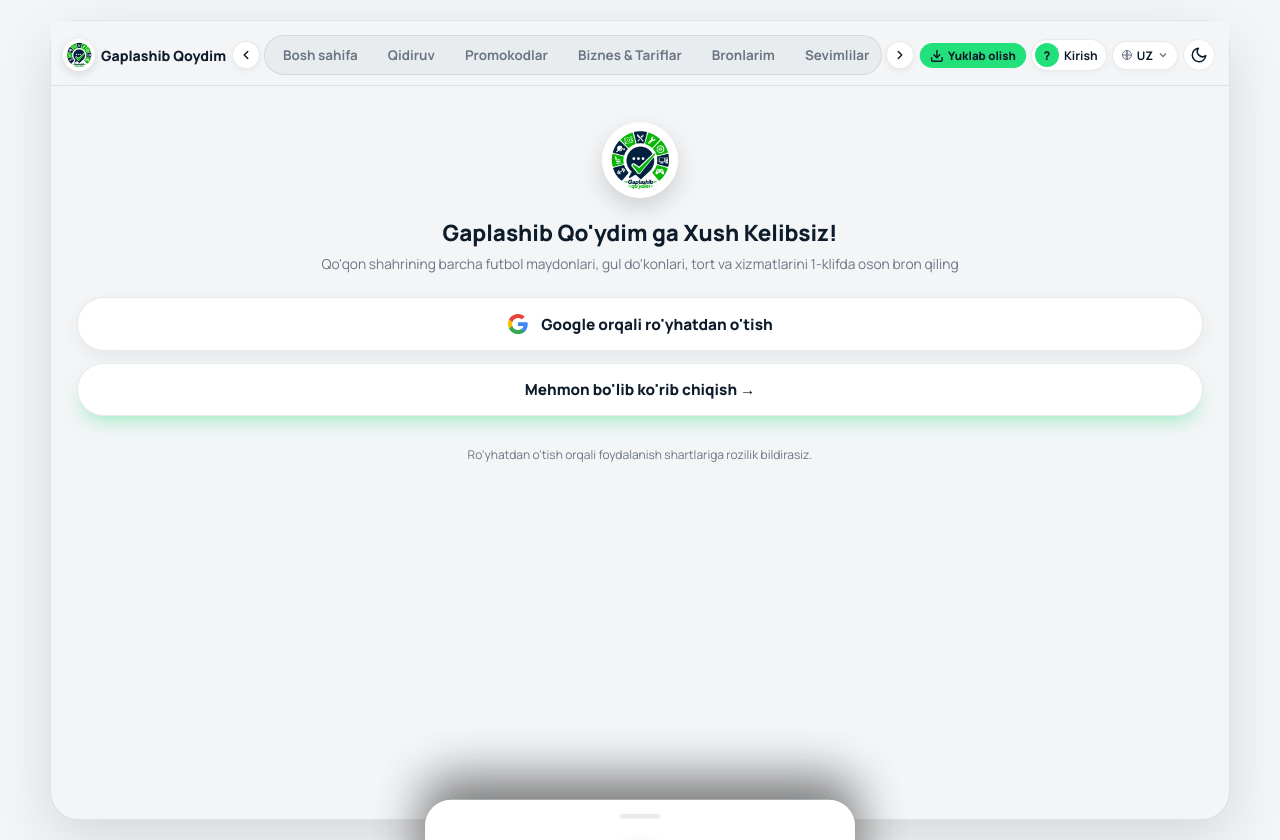
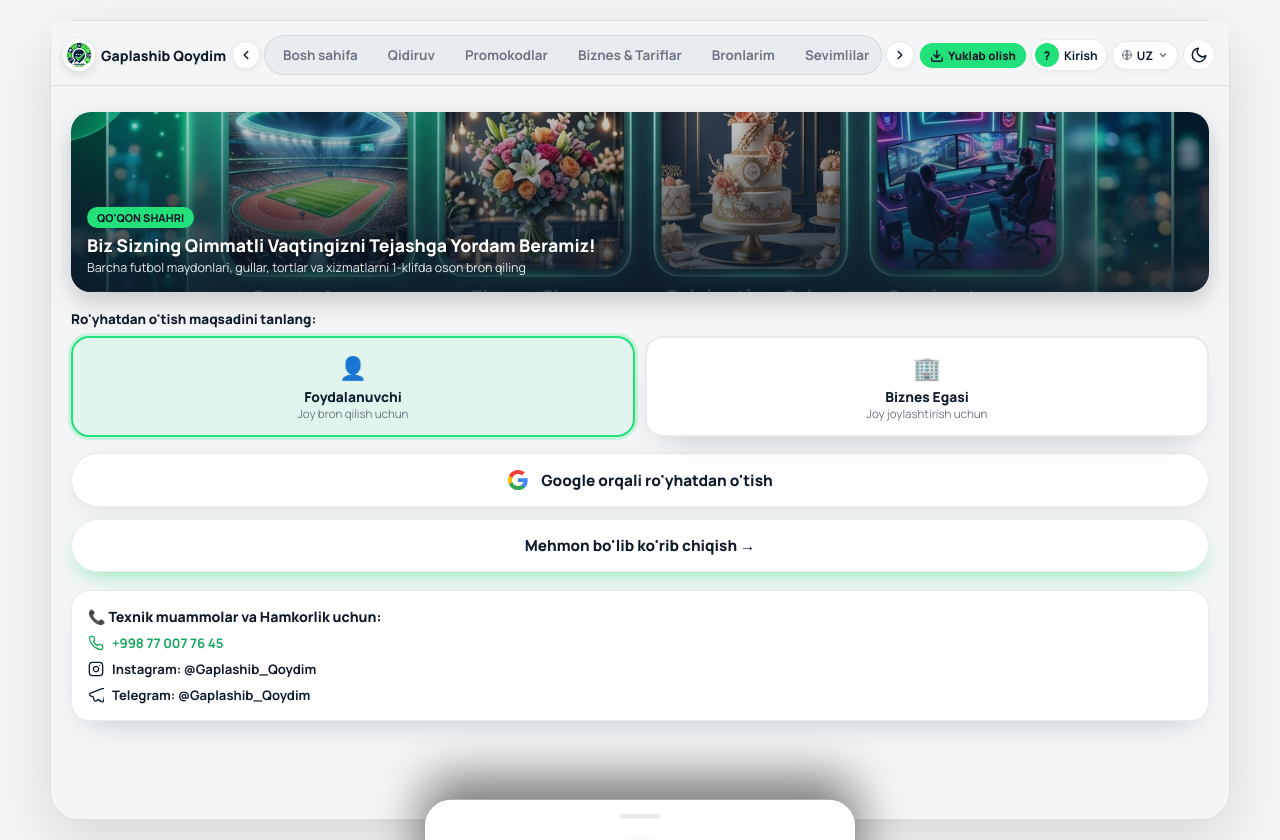
Before and after one commit to Color-Space-Agency/gaplashib-qoydim, a website: page index.html in a window 1280 px wide. Drawn offline with Linux system fonts and the light colour scheme.

Commit message:
Add User vs Business Owner role selection frames, slogan hero banner, and support contact details on Auth Screen

```diff
--- a/index.html
+++ b/index.html
@@ -358,11 +358,7 @@ html.dark .desktop-nav-link.active{
 
 /* ONBOARDING & GOOGLE AUTH SCREEN (`#screen-auth`) */
 .auth-hero{
-  text-align: center; padding: 20px 10px 10px;
-}
-.auth-logo-img{
-  width: 76px; height: 76px; border-radius: 50%; object-fit: contain;
-  box-shadow: 0 10px 24px rgba(0,0,0,0.15); margin-bottom: 14px;
+  text-align: center; padding: 10px 4px;
 }
 .btn-google-auth{
   width: 100%; display: flex; align-items: center; justify-content: center; gap: 12px;
@@ -373,6 +369,16 @@ html.dark .desktop-nav-link.active{
 }
 .btn-google-auth:hover{ border-color: var(--green); transform: translateY(-2px); }
 .btn-google-auth:active{ transform: scale(0.97); }
+
+/* ROLE SELECTION CARDS (FOYDALANUVCHI / BIZNES EGASI) */
+.role-card{
+  background: var(--surface); border: 2px solid var(--line); border-radius: 18px;
+  padding: 14px; text-align: center; cursor: pointer; transition: all 0.2s ease;
+  box-shadow: var(--shadow);
+}
+.role-card.active{
+  border-color: var(--green); background: rgba(34,224,122,0.08); box-shadow: 0 0 0 3px rgba(34,224,122,0.2);
+}
 
 .search-bar{
   display:flex; align-items:center; gap:10px;
@@ -825,12 +831,36 @@ html.dark .status-pill{color:var(--green);}
     </div>
   </div>
 
-  <!-- ONBOARDING & GOOGLE AUTH SCREEN -->
+  <!-- ONBOARDING & GOOGLE AUTH SCREEN WITH ROLE FRAMES -->
   <section class="screen" id="screen-auth">
     <div class="auth-hero">
-      <img src="logo.jpg" alt="Gaplashib Qoydim Logo" class="auth-logo-img">
-      <h2 style="font-size:1.4rem; margin:0 0 6px; font-weight:800;" id="txtAuthTitle">Gaplashib Qo'ydim ga Xush Kelibsiz!</h2>
-      <p style="font-size:0.86rem; color:var(--muted); margin:0 0 24px;" id="txtAuthSub">Qo'qon shahrining barcha futbol maydonlari, gul do'konlari, tort va xizmatlarini 1-klifda oson bron qiling</p>
+
+      <!-- HIGH-IMPACT HERO ADVERTISING BANNER -->
+      <div style="background-image:url('hero_banner.jpg'); background-size:cover; background-position:center; height:180px; border-radius:20px; position:relative; overflow:hidden; display:flex; align-items:flex-end; padding:16px; margin-bottom:18px; box-shadow:0 10px 24px rgba(0,0,0,0.18);">
+        <div style="position:absolute; inset:0; background:linear-gradient(180deg, rgba(13,27,42,0.2) 0%, rgba(13,27,42,0.85) 100%); z-index:1;"></div>
+        <div style="position:relative; z-index:2; color:#fff; text-align:left;">
+          <span style="background:var(--green); color:var(--navy); font-weight:800; font-size:0.68rem; padding:3px 10px; border-radius:100px;">QO'QON SHAHRI</span>
+          <h3 style="margin:6px 0 2px; font-size:1.1rem; font-weight:800; text-shadow:0 2px 8px rgba(0,0,0,0.5);" id="txtAuthHeadline">Biz Sizning Qimmatli Vaqtingizni Tejashga Yordam Beramiz!</h3>
+          <p style="margin:0; font-size:0.78rem; opacity:0.9;" id="txtAuthSub">Barcha futbol maydonlari, gullar, tortlar va xizmatlarni 1-klifda oson bron qiling</p>
+        </div>
+      </div>
+
+      <!-- INTERACTIVE ROLE SELECTION FRAMES (FOYDALANUVCHI / BIZNES EGASI) -->
+      <div style="text-align:left; margin-bottom:16px;">
+        <label style="font-size:0.84rem; font-weight:800; color:var(--ink); margin-bottom:8px; display:block;" id="lblRoleTitle">Ro'yhatdan o'tish maqsadini tanlang:</label>
+        <div style="display:grid; grid-template-columns:1fr 1fr; gap:10px;">
+          <div class="role-card active" id="roleUserCard" onclick="selectRole('user')">
+            <div style="font-size:1.4rem; margin-bottom:4px;">👤</div>
+            <div style="font-weight:800; font-size:0.86rem; color:var(--ink);" id="txtRoleUserTitle">Foydalanuvchi</div>
+            <div style="font-size:0.72rem; color:var(--muted);" id="txtRoleUserSub">Joy bron qilish uchun</div>
+          </div>
+          <div class="role-card" id="roleVendorCard" onclick="selectRole('vendor')">
+            <div style="font-size:1.4rem; margin-bottom:4px;">🏢</div>
+            <div style="font-weight:800; font-size:0.86rem; color:var(--ink);" id="txtRoleVendorTitle">Biznes Egasi</div>
+            <div style="font-size:0.72rem; color:var(--muted);" id="txtRoleVendorSub">Joy joylashtirish uchun</div>
+          </div>
+        </div>
+      </div>
 
       <!-- GOOGLE ONE-TAP REGISTRATION / SIGN IN BUTTON -->
       <button class="btn-google-auth" onclick="loginWithGoogle()">
@@ -843,13 +873,29 @@ html.dark .status-pill{color:var(--green);}
         <span id="txtGoogleAuthBtn">Google orqali ro'yhatdan o'tish</span>
       </button>
 
-      <button class="btn-primary" style="background:var(--surface); border:1px solid var(--line); color:var(--ink); margin-bottom:14px;" onclick="continueAsGuest()" id="txtGuestAuthBtn">
+      <button class="btn-primary" style="background:var(--surface); border:1px solid var(--line); color:var(--ink); margin-bottom:18px;" onclick="continueAsGuest()" id="txtGuestAuthBtn">
         Mehmon bo'lib ko'rib chiqish →
       </button>
 
-      <div style="font-size:0.75rem; color:var(--muted); margin-top:16px;">
-        Ro'yhatdan o'tish orqali foydalanish shartlariga rozilik bildirasiz.
+      <!-- TECHNICAL SUPPORT & PARTNERSHIP CONTACT BLOCK -->
+      <div style="background:var(--surface); border:1px solid var(--line); border-radius:18px; padding:16px; text-align:left; font-size:0.82rem; box-shadow:var(--shadow);">
+        <div style="font-weight:800; font-size:0.88rem; margin-bottom:8px; color:var(--ink);" id="txtSupportTitle">📞 Texnik muammolar va Hamkorlik uchun:</div>
+        <div style="display:flex; flex-direction:column; gap:8px;">
+          <a href="tel:+998770077645" style="display:flex; align-items:center; gap:8px; font-weight:700; color:var(--green-dim);">
+            <svg class="ic" viewBox="0 0 24 24" style="width:16px;height:16px;"><path d="M22 16.92v3a2 2 0 01-2.18 2 19.79 19.79 0 01-8.63-3.07 19.5 19.5 0 01-6-6 19.79 19.79 0 01-3.07-8.67A2 2 0 014.11 2h3a2 2 0 012 1.72 12.84 12.84 0 00.7 2.81 2 2 0 01-.45 2.11L8.09 9.91a16 16 0 006 6l1.27-1.27a2 2 0 012.11-.45 12.84 12.84 0 002.81.7A2 2 0 0122 16.92z"/></svg>
+            +998 77 007 76 45
+          </a>
+          <a href="https://instagram.com/Gaplashib_Qoydim" target="_blank" style="display:flex; align-items:center; gap:8px; font-weight:700; color:var(--ink);">
+            <svg class="ic" viewBox="0 0 24 24" style="width:16px;height:16px;"><rect x="2" y="2" width="20" height="20" rx="5" ry="5"/><path d="M16 11.37A4 4 0 1112.63 8 4 4 0 0116 11.37z"/><line x1="17.5" y1="6.5" x2="17.51" y2="6.5"/></svg>
+            Instagram: @Gaplashib_Qoydim
+          </a>
+          <a href="https://t.me/Gaplashib_Qoydim" target="_blank" style="display:flex; align-items:center; gap:8px; font-weight:700; color:var(--ink);">
+            <svg class="ic" viewBox="0 0 24 24" style="width:16px;height:16px;"><path d="M21.198 2.433a2.242 2.242 0 00-1.022.215l-16.5 6.6a2.237 2.237 0 00.12 4.17l3.98 1.49 1.48 4.72a2.23 2.23 0 003.58 1.07l2.42-2.12 4.54 3.32a2.24 2.24 0 003.55-1.22l3.3-15.6a2.24 2.24 0 00-2.45-2.67z"/></svg>
+            Telegram: @Gaplashib_Qoydim
+          </a>
+        </div>
       </div>
+
     </div>
   </section>
 
@@ -1326,10 +1372,16 @@ const DICT = {
     installStep2: "<b>\"Bosh ekranga qo'shish\"</b> (Add to Home Screen) opsiyasini tanlang",
     installStep3: "Ilova smartfoningizda alohida icon bo'lib saqlanadi!",
     installAutoBtn: "📲 Ekraningizga avtomatik qo'shish",
-    authTitle: "Gaplashib Qo'ydim ga Xush Kelibsiz!",
-    authSub: "Qo'qon shahrining barcha futbol maydonlari, gul do'konlari, tort va xizmatlarini 1-klifda oson bron qiling",
+    authHeadline: "Biz Sizning Qimmatli Vaqtingizni Tejashga Yordam Beramiz!",
+    authSub: "Barcha futbol maydonlari, gullar, tortlar va xizmatlarni 1-klifda oson bron qiling",
+    roleTitle: "Ro'yhatdan o'tish maqsadini tanlang:",
+    roleUserTitle: "Foydalanuvchi",
+    roleUserSub: "Joy bron qilish uchun",
+    roleVendorTitle: "Biznes Egasi",
+    roleVendorSub: "Joy joylashtirish uchun",
     googleAuthBtn: "Google orqali ro'yhatdan o'tish",
     guestAuthBtn: "Mehmon bo'lib ko'rib chiqish →",
+    supportTitle: "📞 Texnik muammolar va Hamkorlik uchun:",
     s1Tag: "YANGI AKSIYA",
     s1Title: "Birinchi bronga −20% chegirma",
     s1Desc: "Qo'qondagi barcha futbol maydoni va sport komplekslarida amal qiladi",
@@ -1405,10 +1457,16 @@ const DICT = {
     installStep2: "Выберите опцию <b>«На экран «Домой»»</b> (Add to Home Screen)",
     installStep3: "Приложение появится как отдельная иконка на рабочем столе!",
     installAutoBtn: "📲 Автоматически добавить на экран",
-    authTitle: "Добро пожаловать в Gaplashib Qo'ydim!",
+    authHeadline: "Мы поможем сэкономить ваше ценное время!",
     authSub: "Бронируйте футбольные поля, букеты, торты и услуги Коканда в 1 клик",
-    googleAuthBtn: "Войти через Google",
+    roleTitle: "Выберите цель регистрации:",
+    roleUserTitle: "Пользователь",
+    roleUserSub: "Для бронирования",
+    roleVendorTitle: "Владелец бизнеса",
+    roleVendorSub: "Для размещения услуг",
+    googleAuthBtn: "Регистрация через Google",
     guestAuthBtn: "Продолжить как гость →",
+    supportTitle: "📞 Техническая поддержка и сотрудничество:",
     s1Tag: "НОВАЯ АКЦИЯ",
     s1Title: "Скидка −20% на 1-е бронирование",
     s1Desc: "Действует во всех спортивных комплексах Коканда",
@@ -1484,10 +1542,16 @@ const DICT = {
     installStep2: "Select <b>\"Add to Home Screen\"</b> option",
     installStep3: "App icon will appear on your phone home screen!",
     installAutoBtn: "📲 Add to Home Screen Automatically",
-    authTitle: "Welcome to Gaplashib Qo'ydim!",
-    authSub: "Book all football fields, flower shops, cakes & services in Kokand in 1 click",
+    authHeadline: "We Help You Save Your Valuable Time!",
+    authSub: "Book all football fields, flowers, cakes & services in 1 click",
+    roleTitle: "Select Registration Goal:",
+    roleUserTitle: "User",
+    roleUserSub: "For booking venues",
+    roleVendorTitle: "Business Owner",
+    roleVendorSub: "For listing services",
     googleAuthBtn: "Sign in with Google",
     guestAuthBtn: "Continue as Guest →",
+    supportTitle: "📞 Support & Partnership Contact:",
     s1Tag: "SPECIAL OFFER",
     s1Title: "−20% Off First Booking",
     s1Desc: "Valid across all partner sports complexes in Kokand",
@@ -1606,21 +1670,40 @@ const venues = [
   {id:12, name:'Safia Pastry', cat:'bakery', ic:I.cake, dist:'1.0 km', rating:5.0, price:'120,000 so\'m/tort'},
 ];
 
-// USER AUTHENTICATION STATE (STRICT AUTH GUARD)
+// USER AUTHENTICATION & ROLE SELECTION STATE
 let currentUser = JSON.parse(localStorage.getItem('gq_user_session') || 'null');
+let selectedRole = 'user'; // 'user' or 'vendor'
+
+function selectRole(role){
+  selectedRole = role;
+  const userCard = document.getElementById('roleUserCard');
+  const vendorCard = document.getElementById('roleVendorCard');
+  if(userCard && vendorCard){
+    userCard.classList.toggle('active', role === 'user');
+    vendorCard.classList.toggle('active', role === 'vendor');
+  }
+}
 
 function loginWithGoogle(){
+  const isVendor = selectedRole === 'vendor';
   currentUser = {
-    name: 'Firdavsbek Artikov',
+    name: isVendor ? 'Firdavsbek (Biznes Egasi)' : 'Firdavsbek Artikov',
     email: 'firdavsbek@gmail.com',
     phone: '+998 77 007 76 45',
     avatar: 'F',
+    role: selectedRole,
     provider: 'google'
   };
   localStorage.setItem('gq_user_session', JSON.stringify(currentUser));
   updateUserUI();
-  alert(`✅ Google orqali muvaffaqiyatli kirdingiz!\nXush kelibsiz, ${currentUser.name}`);
-  goTo('home');
+
+  if(isVendor){
+    alert(`🎉 Tabriklaymiz!\n"${currentUser.name}" sifatida Google orqali kirdingiz. Siz endi Sotuvchi Kabinetidasiz!`);
+    goTo('vendor');
+  } else {
+    alert(`✅ Google orqali muvaffaqiyatli kirdingiz!\nXush kelibsiz, ${currentUser.name}`);
+    goTo('home');
+  }
 }
 
 function continueAsGuest(){
@@ -1629,6 +1712,7 @@ function continueAsGuest(){
     email: 'guest@gaplashib.uz',
     phone: '+998 90 000 00 00',
     avatar: 'M',
+    role: 'user',
     provider: 'guest'
   };
   localStorage.setItem('gq_user_session', JSON.stringify(currentUser));
@@ -1866,10 +1950,16 @@ function applyTranslations(){
   setTx('btnInstallAutoPrompt', t.installAutoBtn);
 
   // Auth Screen Multilingual
-  setTx('txtAuthTitle', t.authTitle);
+  setTx('txtAuthHeadline', t.authHeadline);
   setTx('txtAuthSub', t.authSub);
+  setTx('lblRoleTitle', t.roleTitle);
+  setTx('txtRoleUserTitle', t.roleUserTitle);
+  setTx('txtRoleUserSub', t.roleUserSub);
+  setTx('txtRoleVendorTitle', t.roleVendorTitle);
+  setTx('txtRoleVendorSub', t.roleVendorSub);
   setTx('txtGoogleAuthBtn', t.googleAuthBtn);
   setTx('txtGuestAuthBtn', t.guestAuthBtn);
+  setTx('txtSupportTitle', t.supportTitle);
 
   // Promo Slider translations
   setTx('slide1Tag', t.s1Tag);
```
